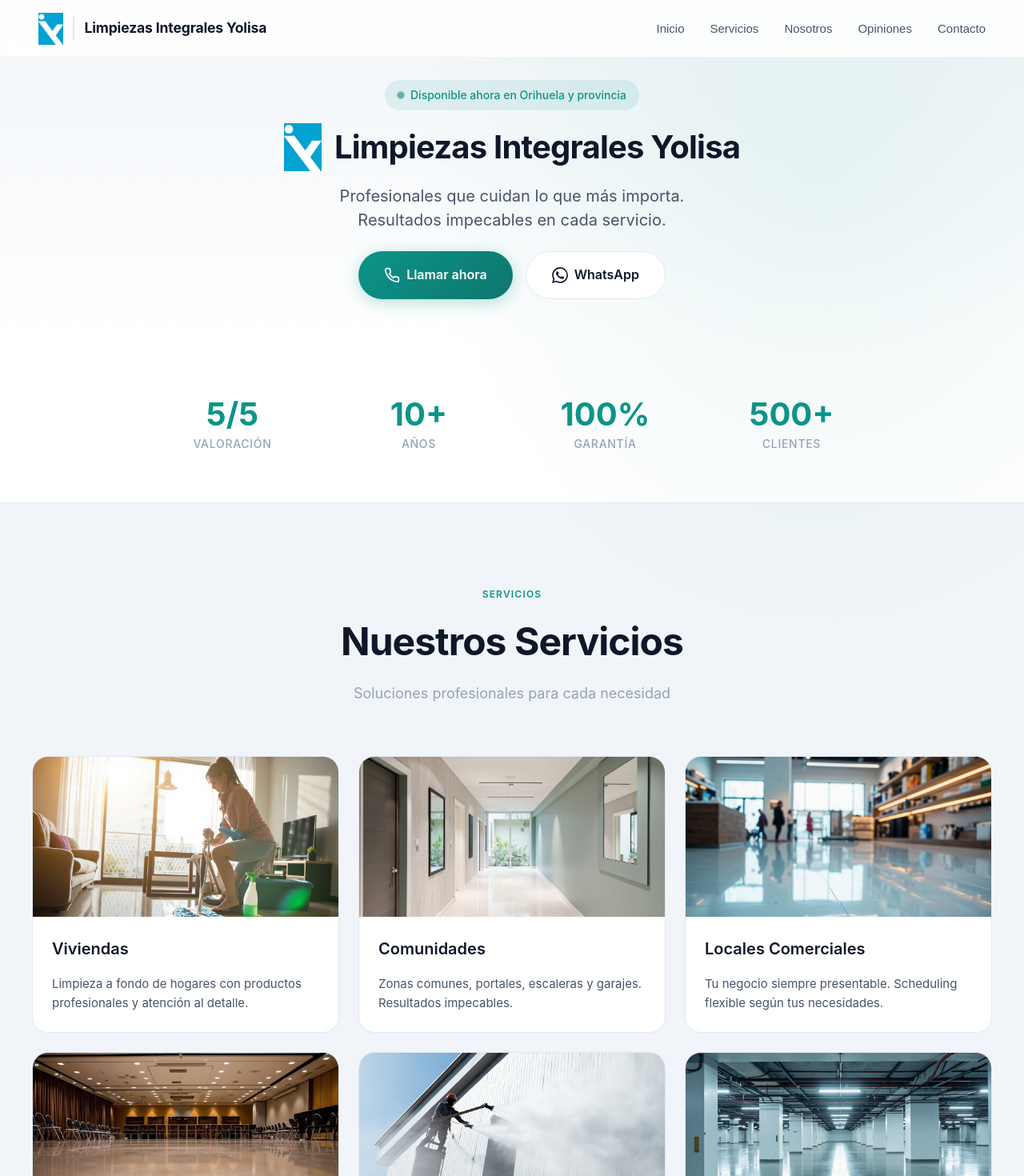
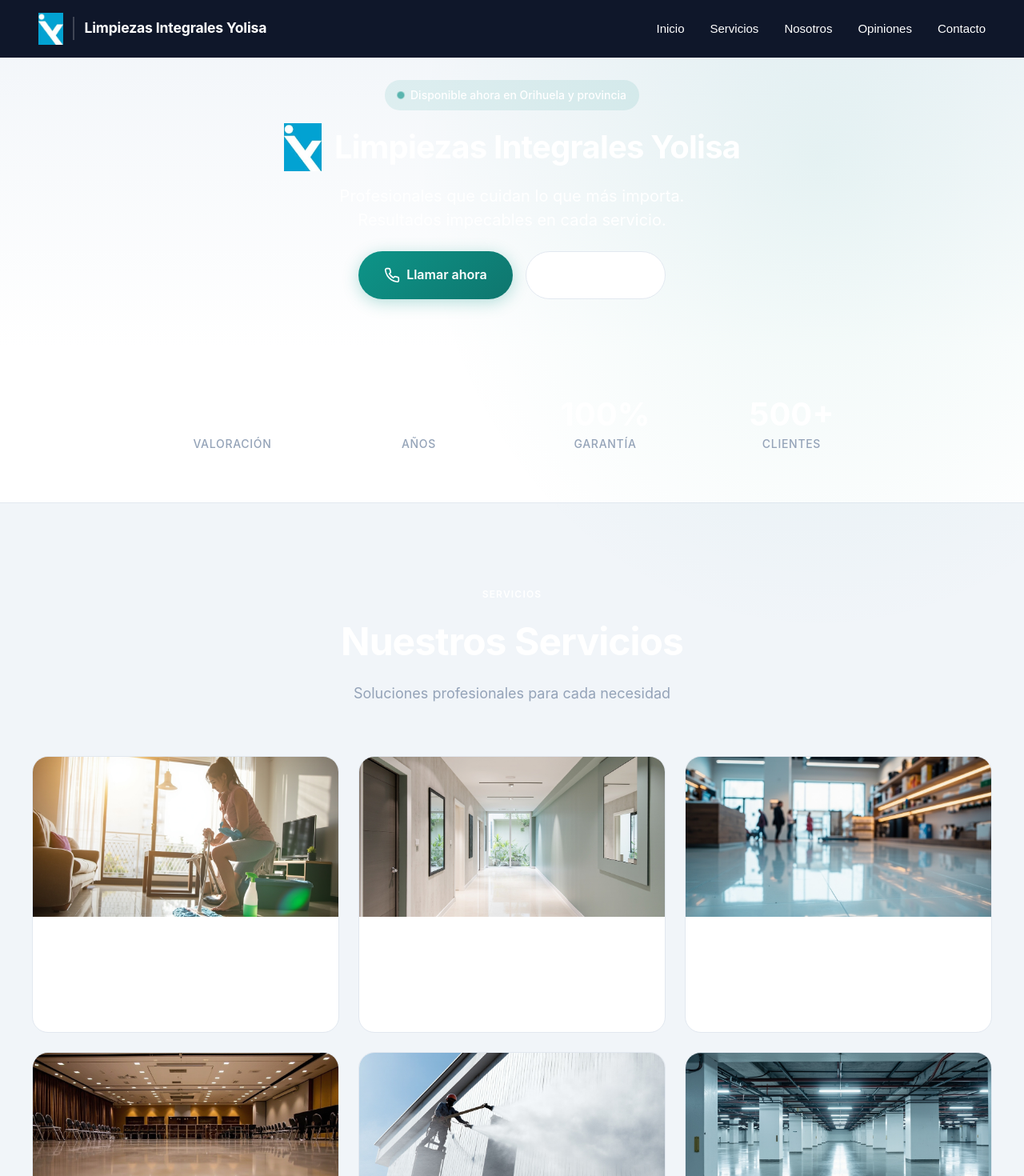
Before and after one commit to adrianpellus/Yolisa-Web, a React (Create React App) app: page / in a window 1280 px wide. Shown: the top 1470 px of the page at 80% size. Built offline with nearby package versions, Linux system fonts and the light colour scheme.

Commit message:
Header negro

```diff
--- a/src/App.css
+++ b/src/App.css
@@ -21,7 +21,7 @@
   font-family: 'Inter', -apple-system, BlinkMacSystemFont, 'SF Pro Display', 'Segoe UI', Roboto, sans-serif;
   -webkit-font-smoothing: antialiased;
   -moz-osx-font-smoothing: grayscale;
-  color: var(--dark);
+  color: #ffffff;
   line-height: 1.6;
   background: var(--white);
 }
@@ -38,7 +38,7 @@
   align-items: center;
   padding: 0 clamp(1rem, 5vw, 3rem);
   height: 72px;
-  background: rgba(255, 255, 255, 0.9);
+  background: #0f172a;
   backdrop-filter: blur(20px);
   -webkit-backdrop-filter: blur(20px);
   position: fixed;
@@ -62,12 +62,12 @@
 .nav-brand {
   font-size: 1.1rem;
   font-weight: 700;
-  color: var(--dark);
+  color: #ffffff;
   white-space: nowrap;
   letter-spacing: -0.01em;
   margin-left: 0.75rem;
   padding-left: 0.75rem;
-  border-left: 2px solid var(--gray-200);
+  border-left: 2px solid rgba(255,255,255,0.2);
 }
 
 .nav-links {
@@ -83,7 +83,7 @@
   font-size: 0.9375rem;
   font-weight: 500;
   cursor: pointer;
-  color: var(--gray-600);
+  color: #ffffff;
   transition: color 0.3s;
   padding: 0.5rem 0;
   position: relative;
@@ -101,7 +101,7 @@
 }
 
 .nav-links button:hover {
-  color: var(--primary);
+  color: #ffffff;
 }
 
 .nav-links button:hover::after {
@@ -114,7 +114,7 @@
   border: none;
   cursor: pointer;
   padding: 0.5rem;
-  color: var(--dark);
+  color: #ffffff;
 }
 
 /* Hero Section */
@@ -151,7 +151,7 @@
   align-items: center;
   gap: 0.5rem;
   background: rgba(13, 148, 136, 0.1);
-  color: var(--primary);
+  color: #ffffff;
   padding: 0.5rem 1rem;
   border-radius: 100px;
   font-size: 0.875rem;
@@ -192,12 +192,12 @@
   font-weight: 700;
   letter-spacing: -0.02em;
   line-height: 1.1;
-  color: var(--dark);
+  color: #ffffff;
 }
 
 .tagline {
   font-size: clamp(1rem, 2.5vw, 1.25rem);
-  color: var(--gray-600);
+  color: #ffffff;
   font-weight: 400;
   line-height: 1.5;
   margin-bottom: 1.5rem;
@@ -238,7 +238,7 @@
 
 .btn-secondary {
   background: var(--white);
-  color: var(--dark);
+  color: #ffffff;
   border: 1px solid var(--gray-200);
 }
 
@@ -278,7 +278,7 @@
   display: block;
   font-size: 2.5rem;
   font-weight: 700;
-  color: var(--primary);
+  color: #ffffff;
   line-height: 1.2;
 }
 
@@ -302,7 +302,7 @@
   font-weight: 600;
   text-transform: uppercase;
   letter-spacing: 0.1em;
-  color: var(--primary);
+  color: #ffffff;
   margin-bottom: 0.75rem;
 }
 
@@ -310,7 +310,7 @@
   font-size: clamp(2rem, 5vw, 3rem);
   font-weight: 700;
   letter-spacing: -0.02em;
-  color: var(--dark);
+  color: #ffffff;
   margin-bottom: 0.75rem;
 }
 
@@ -367,13 +367,13 @@
 .service-card h3 {
   font-size: 1.25rem;
   font-weight: 600;
-  color: var(--dark);
+  color: #ffffff;
   margin-bottom: 0.5rem;
   padding: 1.5rem 1.5rem 0.5rem;
 }
 
 .service-card p {
-  color: var(--gray-600);
+  color: #ffffff;
   font-size: 0.9375rem;
   line-height: 1.6;
   padding: 0 1.5rem 1.5rem;
@@ -422,12 +422,12 @@
 .why-us-card h3 {
   font-size: 1.125rem;
   font-weight: 600;
-  color: var(--dark);
+  color: #ffffff;
   margin-bottom: 0.5rem;
 }
 
 .why-us-card p {
-  color: var(--gray-600);
+  color: #ffffff;
   font-size: 0.9375rem;
   line-height: 1.6;
 }
@@ -444,7 +444,7 @@
 
 .about-info p {
   font-size: 1.125rem;
-  color: var(--gray-600);
+  color: #ffffff;
   line-height: 1.8;
 }
 
@@ -485,7 +485,7 @@
 
 .testimonial-text {
   font-size: 1.0625rem;
-  color: var(--gray-600);
+  color: #ffffff;
   line-height: 1.7;
   margin-bottom: 1.5rem;
   font-style: italic;
@@ -517,7 +517,7 @@
 
 .author-name {
   font-weight: 600;
-  color: var(--dark);
+  color: #ffffff;
   font-size: 0.9375rem;
 }
 
@@ -571,7 +571,7 @@
   display: flex;
   align-items: center;
   justify-content: center;
-  color: var(--primary);
+  color: #ffffff;
   box-shadow: 0 2px 10px rgba(0, 0, 0, 0.04);
 }
 
@@ -582,7 +582,7 @@
 .contact-card h3 {
   font-size: 1rem;
   font-weight: 600;
-  color: var(--dark);
+  color: #ffffff;
   margin-bottom: 0.5rem;
 }
 
@@ -641,11 +641,11 @@
 }
 
 .footer-divider {
-  color: var(--gray-600);
+  color: #ffffff;
 }
 
 .copyright {
-  color: var(--gray-600);
+  color: #ffffff;
   font-size: 0.8125rem;
   padding-top: 2rem;
   border-top: 1px solid rgba(255, 255, 255, 0.05);
```
Also changed, not shown: 2 other files (tests, documents, lock files or other folders).
